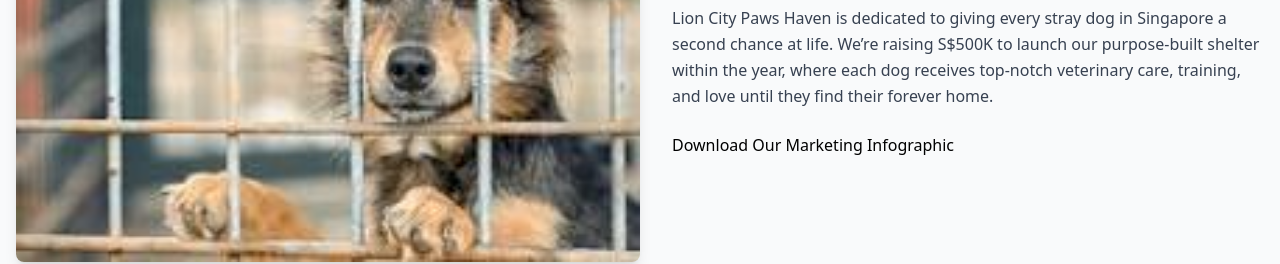
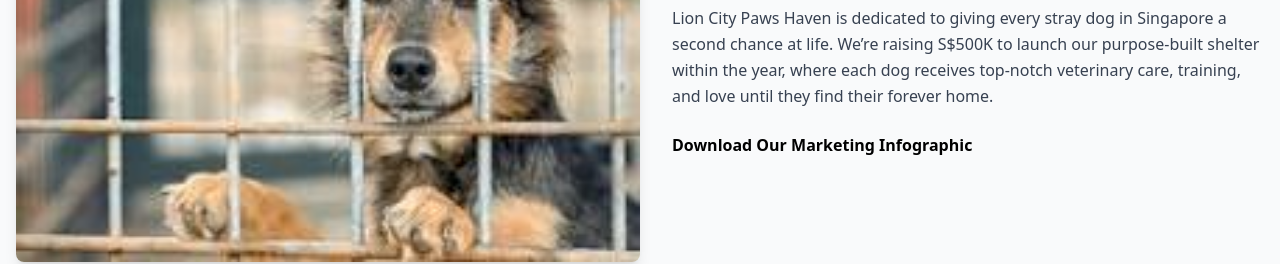
Before and after one commit to gilltan11/paw, a plain HTML site: page index.html in a window 1280 px wide. Shown: the part 820-1084 px from the top of the page. Drawn offline with nearby package versions, Linux system fonts and the light colour scheme.

Commit message:
text update

```diff
--- a/index.html
+++ b/index.html
@@ -58,7 +58,7 @@
         <div class="mt-6">
 
           <a href="Paw Poster.png">
-            Download Our Marketing Infographic
+            <b>Download Our Marketing Infographic</b>
           </a>
         </div>
       </div>
```
